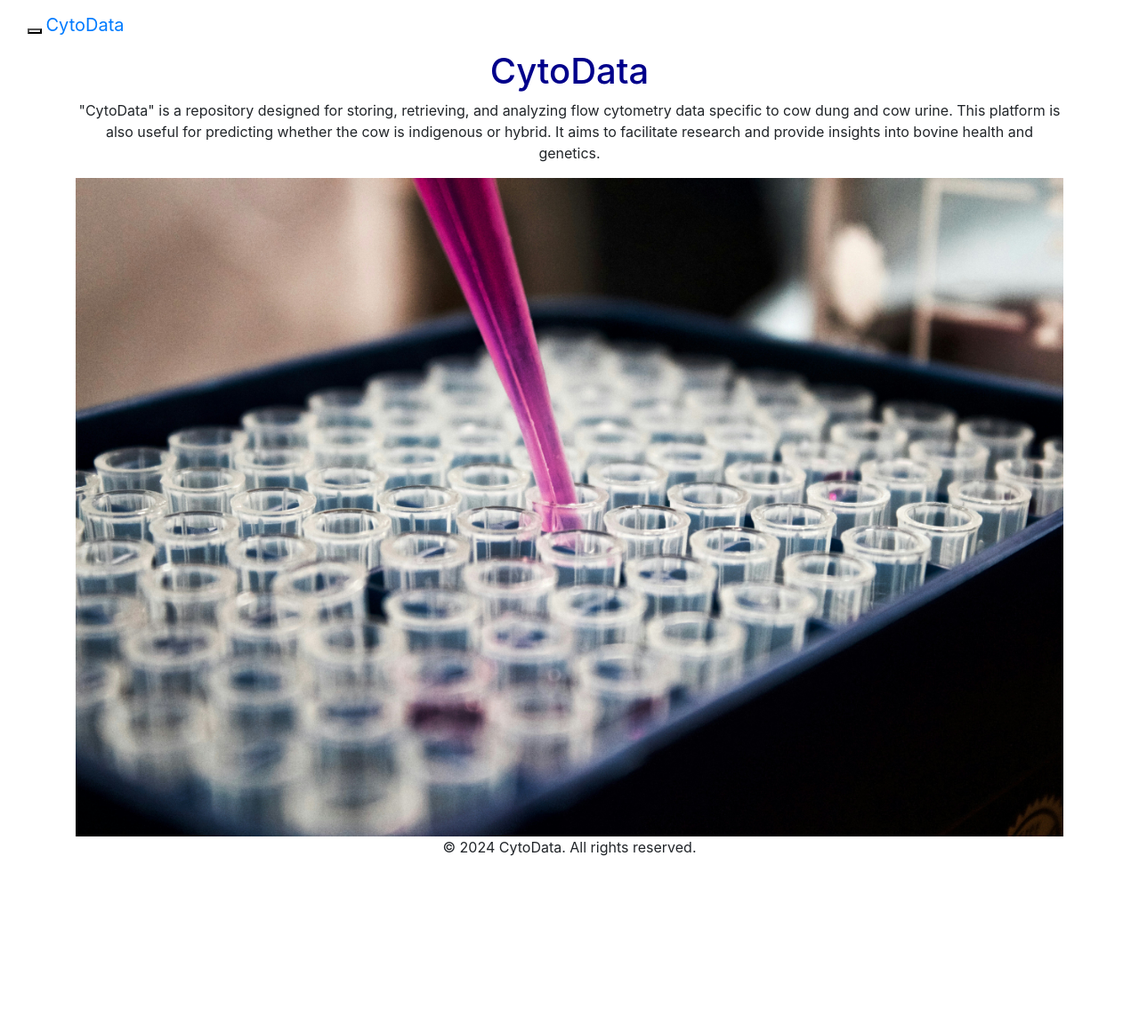
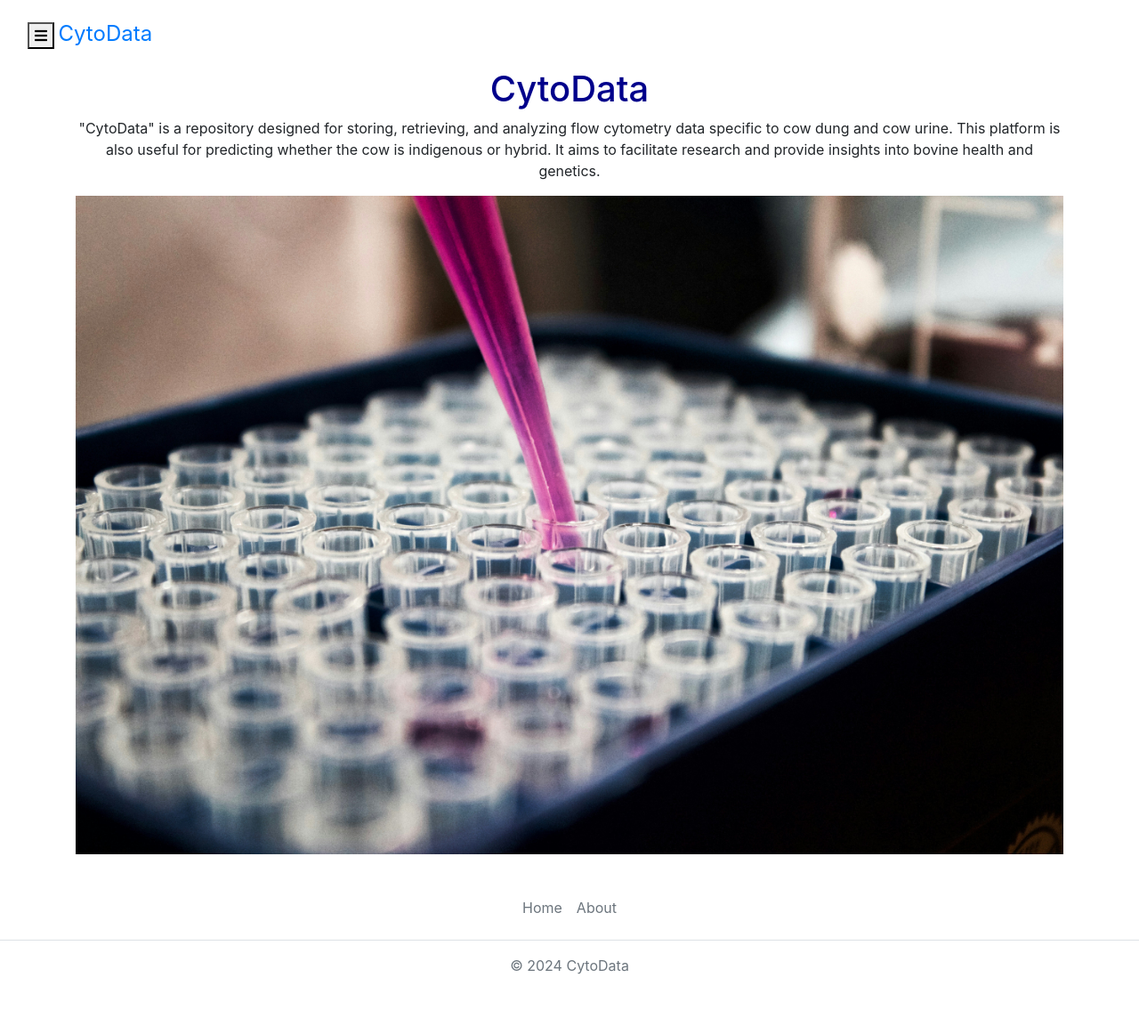
Before and after one commit to Khyati006/FlowcytoCow, a Flask app: page / in a window 1280 px wide. Shown: the whole page at 89% size. Before the commit the page ends 962 px from the top, so only its background shows below. Run offline with Flask 3, Linux system fonts and the light colour scheme; some libraries are stand-ins or nearby versions.

Commit message:
added footer

```diff
--- a/app.py
+++ b/app.py
@@ -5,5 +5,8 @@ app=Flask(__name__)
 def first_function():
     return render_template('home.html')
 
+@app.route("/datasub")
+def datasub():
+    return render_template('datasub.html')
 if __name__== "__main__":
   app.run(host='0.0.0.0',debug=True)
--- /dev/null
+++ b/requirement.txt
@@ -0,0 +1,2 @@
+Flask
+gunicorn
--- /dev/null
+++ b/templates/datasub.html
@@ -0,0 +1 @@
+<p>Hello, world!</p>
--- /dev/null
+++ b/templates/footer.html
@@ -0,0 +1,8 @@
+
+<footer class="py-3 my-4">
+  <ul class="nav justify-content-center border-bottom pb-3 mb-3">
+    <li class="nav-item"><a href="#" class="nav-link px-2 text-muted">Home</a></li>
+    <li class="nav-item"><a href="#" class="nav-link px-2 text-muted">About</a></li>
+  </ul>
+  <p class="text-center text-muted">© 2024 CytoData</p>
+</footer>
--- a/templates/home.html
+++ b/templates/home.html
@@ -6,9 +6,15 @@
     <title>CytoData</title>
     <!-- Bootstrap CSS -->
     <link href="https://stackpath.bootstrapcdn.com/bootstrap/4.5.2/css/bootstrap.min.css" rel="stylesheet">
+    <!-- Font Awesome for 3-line menu icon -->
+    <link rel="stylesheet" href="https://cdnjs.cloudflare.com/ajax/libs/font-awesome/5.15.4/css/all.min.css">
     <style>
         .title {
             color: darkblue;
+        }
+        .navbar-brand-custom {
+            line-height: 50px; /* Adjust as needed */
+            font-size: 24px;   /* Adjust as needed */
         }
     </style>
 </head>
@@ -20,11 +26,9 @@
             <div class="navbar-header">
                 <button type="button" class="navbar-toggle collapsed" data-toggle="collapse" data-target="#bs-example-navbar-collapse-1" aria-expanded="false">
                     <span class="sr-only">Toggle navigation</span>
-                    <span class="icon-bar"></span>
-                    <span class="icon-bar"></span>
-                    <span class="icon-bar"></span>
+                    <i class="fas fa-bars"></i>
                 </button>
-                <a class="navbar-brand" href="#">CytoData</a>
+                <a class="navbar-brand navbar-brand-custom" href="#">CytoData</a>
             </div>
 
             <!-- Collect the nav links, forms, and other content for toggling -->
@@ -36,7 +40,7 @@
                     <button type="submit" class="btn btn-default">Search</button>
                 </form>
                 <ul class="nav navbar-nav navbar-right">
-                    <li><a href="#">Submit Data</a></li>
+                    <li><a href="{{ url_for('datasub') }}">Submit Data</a></li>
                     <li><a href="#">Analysis</a></li>
                 </ul>
             </div><!-- /.navbar-collapse -->
@@ -50,11 +54,10 @@
             "CytoData" is a repository designed for storing, retrieving, and analyzing flow cytometry data specific to cow dung and cow urine. This platform is also useful for predicting whether the cow is indigenous or hybrid. It aims to facilitate research and provide insights into bovine health and genetics.
         </p>
         <img src="https://72806e7c-0c8a-49e2-9a67-87d471814343-00-2aw2xeiffx9fv.sisko.replit.dev/static/res_img.jpg" height="320" class="img-fluid">
+    </div>
 
     <!-- Footer -->
-    <footer class="text-center">
-        <p>&copy; 2024 CytoData. All rights reserved.</p>
-    </footer>
+   {% include 'footer.html' %}
 
     <!-- Bootstrap JS and dependencies -->
     <script src="https://code.jquery.com/jquery-3.5.1.slim.min.js"></script>
```
Also changed, not shown: 1 other file.
